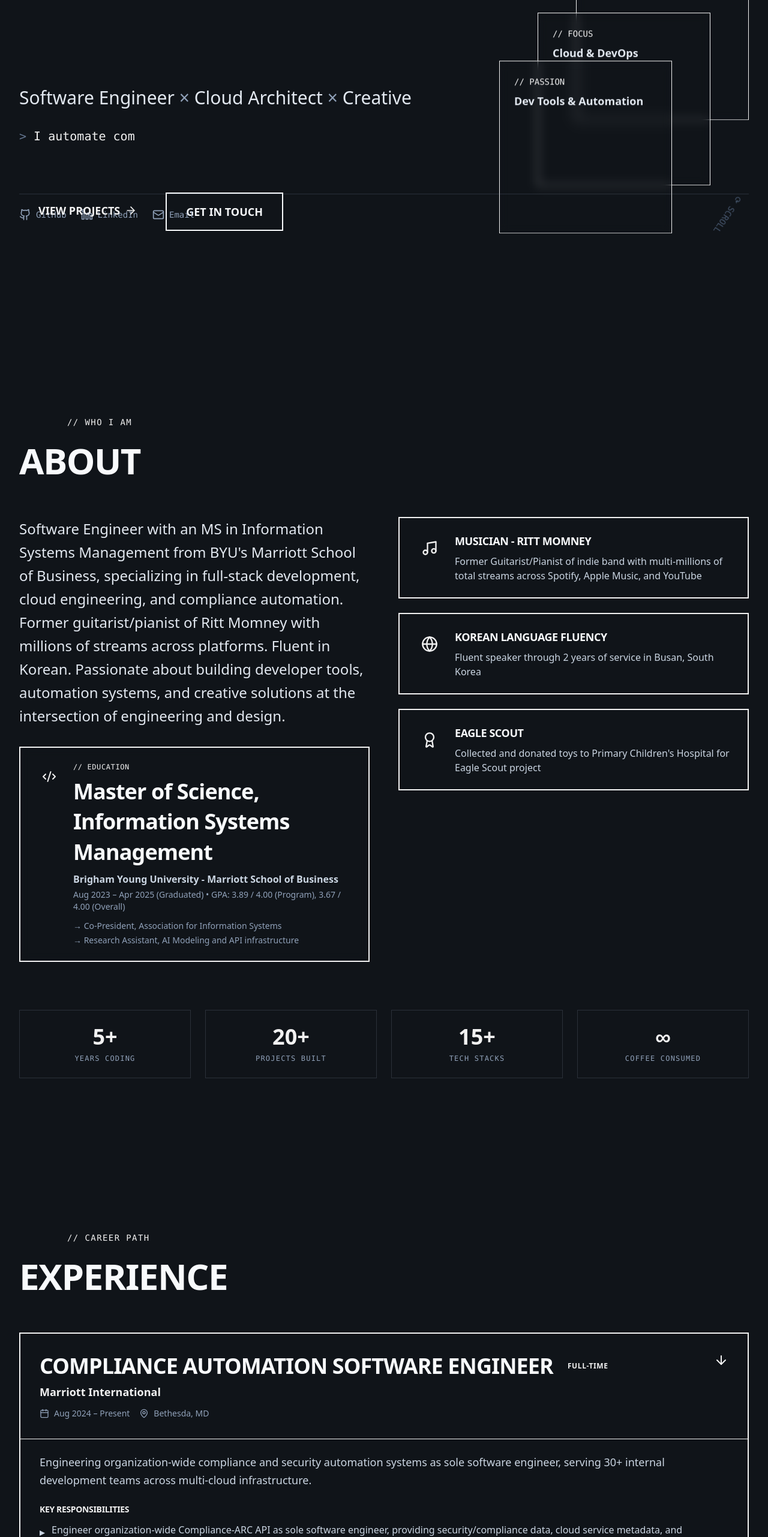
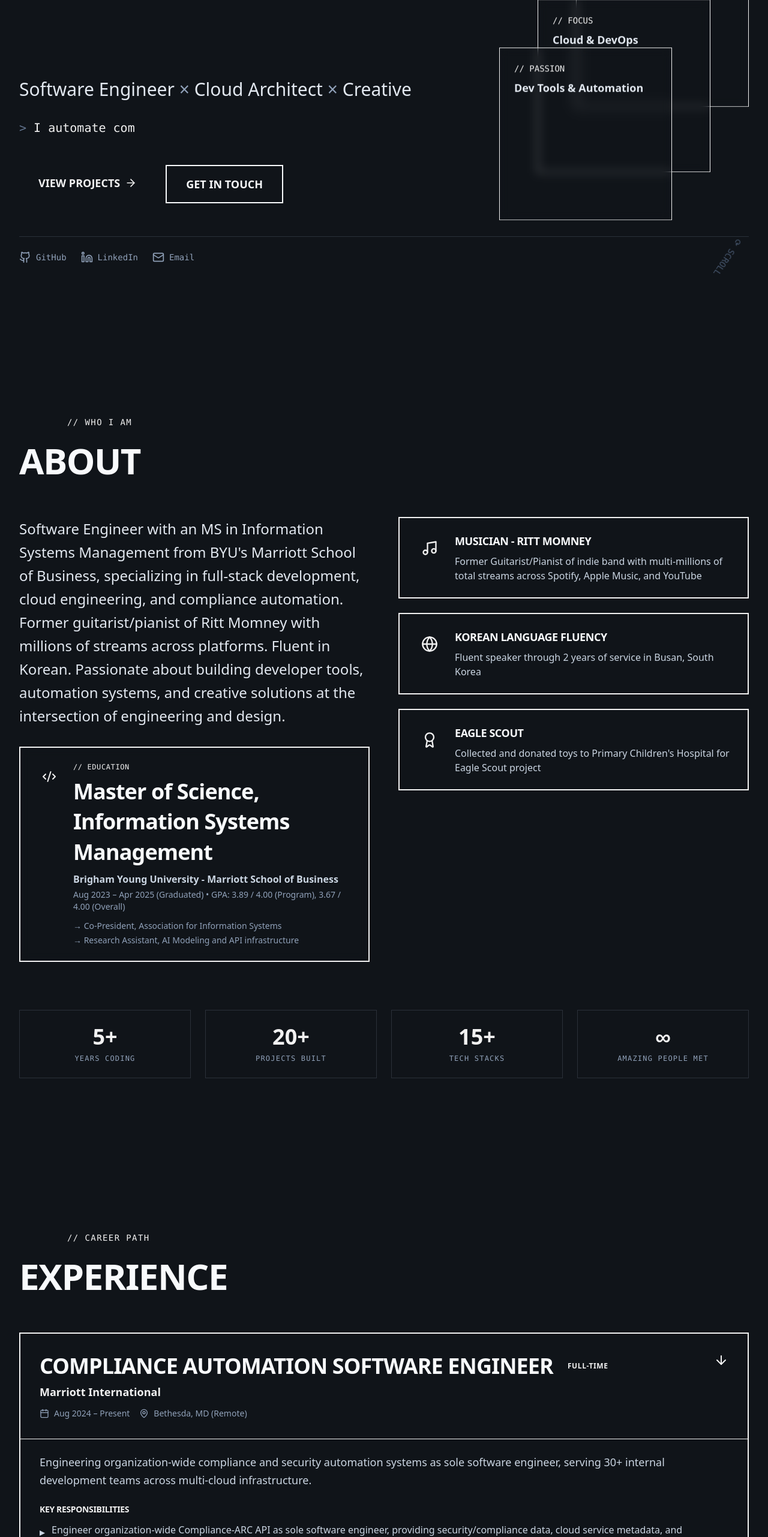
Before and after one commit to ckearl/portfolio-two, a Next.js app: page / in a window 1280 px wide. Shown: the part 234-2797 px from the top of the page at 60% size. Built offline with nearby package versions, Linux system fonts and the light colour scheme.

Commit message:
simple edits

```diff
--- a/components/About.tsx
+++ b/components/About.tsx
@@ -138,7 +138,7 @@ export default function About() {
             { label: "YEARS CODING", value: "5+" },
             { label: "PROJECTS BUILT", value: "20+" },
             { label: "TECH STACKS", value: "15+" },
-            { label: "COFFEE CONSUMED", value: "∞" },
+            { label: "AMAZING PEOPLE MET", value: "∞" },
           ].map((stat, idx) => (
             <div
               key={idx}
--- a/components/Hero.tsx
+++ b/components/Hero.tsx
@@ -270,7 +270,7 @@ export default function Hero() {
                 initial={{ opacity: 0 }}
                 animate={{ opacity: 1 }}
                 transition={{ delay: 0.6, duration: 0.6 }}
-                className="mb-12 min-h-[60px]"
+                className="mb-4 min-h-[60px]"
               >
                 <p className="text-lg md:text-xl text-neon-cyan font-mono">
                   <span className="text-slate-500">&gt;</span> {currentText}
@@ -283,7 +283,7 @@ export default function Hero() {
                 initial={{ opacity: 0, y: 20 }}
                 animate={{ opacity: 1, y: 0 }}
                 transition={{ delay: 0.8, duration: 0.6 }}
-                className="flex flex-wrap gap-4"
+                className="flex flex-wrap gap-4 mb-4"
               >
                 <motion.a
                   href="#projects"
@@ -365,7 +365,7 @@ export default function Hero() {
           initial={{ opacity: 0, y: 50 }}
           animate={{ opacity: 1, y: 0 }}
           transition={{ delay: 1, duration: 0.6 }}
-          className="absolute bottom-12 left-6 right-6 lg:left-8 lg:right-8"
+          className="bottom-12 left-6 right-6 lg:left-8 lg:right-8"
         >
           <div className="flex justify-between items-center border-t border-slate-400/20 pt-6">
             <div className="flex gap-6">
--- a/data/projects.ts
+++ b/data/projects.ts
@@ -28,7 +28,7 @@ export const projects = [
 		],
 		category: "Machine Learning",
 		github: "https://github.com/keycoach/keycoach",
-    demo: null,
+		demo: "https://keycoa.ch",
 		image: "/projects/keycoach.png",
 		year: "2024",
 		team: "8-person capstone team",
@@ -65,7 +65,7 @@ export const projects = [
 		github: "https://github.com/ckearl/lecture-transcriber",
 		demo: null,
 		image: "/projects/lecture-transcriber.png",
-    year: "2024",
+		year: "2025",
 		team: "Solo",
 		role: "Full-stack Developer",
 	},
@@ -105,7 +105,7 @@ export const projects = [
 		github: "https://github.com/ckearl/kearl",
 		demo: null,
 		image: "/projects/kearl.png",
-    year: "2024",
+		year: "2025",
 		team: "Solo",
 		role: "Creator & Developer",
 	},
@@ -141,7 +141,7 @@ export const projects = [
 		github: "https://github.com/ckearl/senahpark.com",
 		demo: "https://senahpark.com",
 		image: "/projects/senahpark.png",
-    year: "2024",
+		year: "2025",
 		team: "Solo",
 		role: "Full-stack Developer",
 	},
--- a/data/resume.ts
+++ b/data/resume.ts
@@ -35,7 +35,7 @@ export const experience = [
 		id: "marriott-engineer",
 		title: "Compliance Automation Software Engineer",
 		company: "Marriott International",
-    location: "Bethesda, MD",
+		location: "Bethesda, MD (Remote)",
 		duration: "Aug 2024 – Present",
 		type: "Full-time",
 		description:
@@ -185,7 +185,7 @@ export const skills = {
     "Tableau",
   ],
   categories: {
-    "Languages": ["TypeScript", "Python", "Go", "Swift", "Ruby", "Rust", "C#"],
+    "Languages": ["TypeScript", "Python", "JavaScript", "R", "Go", "Swift", "Ruby", "Rust", "C#", "C++", "SQL"],
     "Frontend": ["React", "Next.js", "TailwindCSS", "Framer Motion", "SwiftUI"],
     "Backend": [
       "Node.js",
@@ -194,16 +194,20 @@ export const skills = {
       "Rails",
       "Express",
       "ASP.NET",
+      "GraphQL",
     ],
     "Cloud & DevOps": [
       "AWS",
       "Docker",
       "Terraform",
       "Harness",
+      "Kubernetes",
+      "Azure",
+      "GCP",
       "GitHub Actions",
     ],
-    "Databases": ["MySQL", "PostgreSQL", "MongoDB", "Snowflake", "Supabase"],
-    "Tools": ["Git", "Figma", "Postman", "Airflow", "VS Code"],
+    "Databases": ["MySQL", "PostgreSQL", "MongoDB", "Snowflake", "Supabase", "Firebase"],
+    "Tools": [ "Vim", "Git", "Figma", "Postman", "JIRA", "Airflow", "VS Code"],
   },
 };
 
```
Lines whose indentation alone changed are shown as unchanged.
